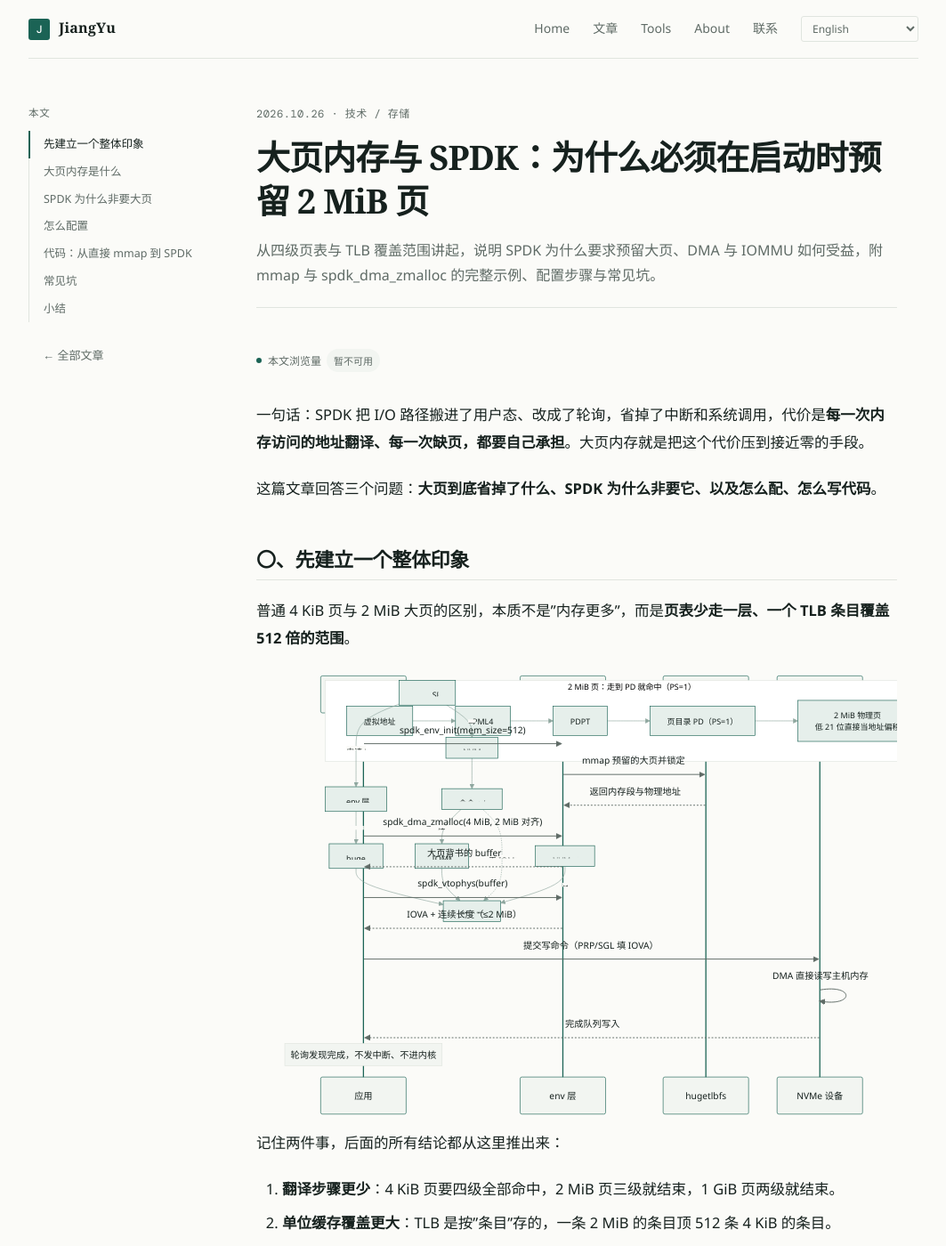
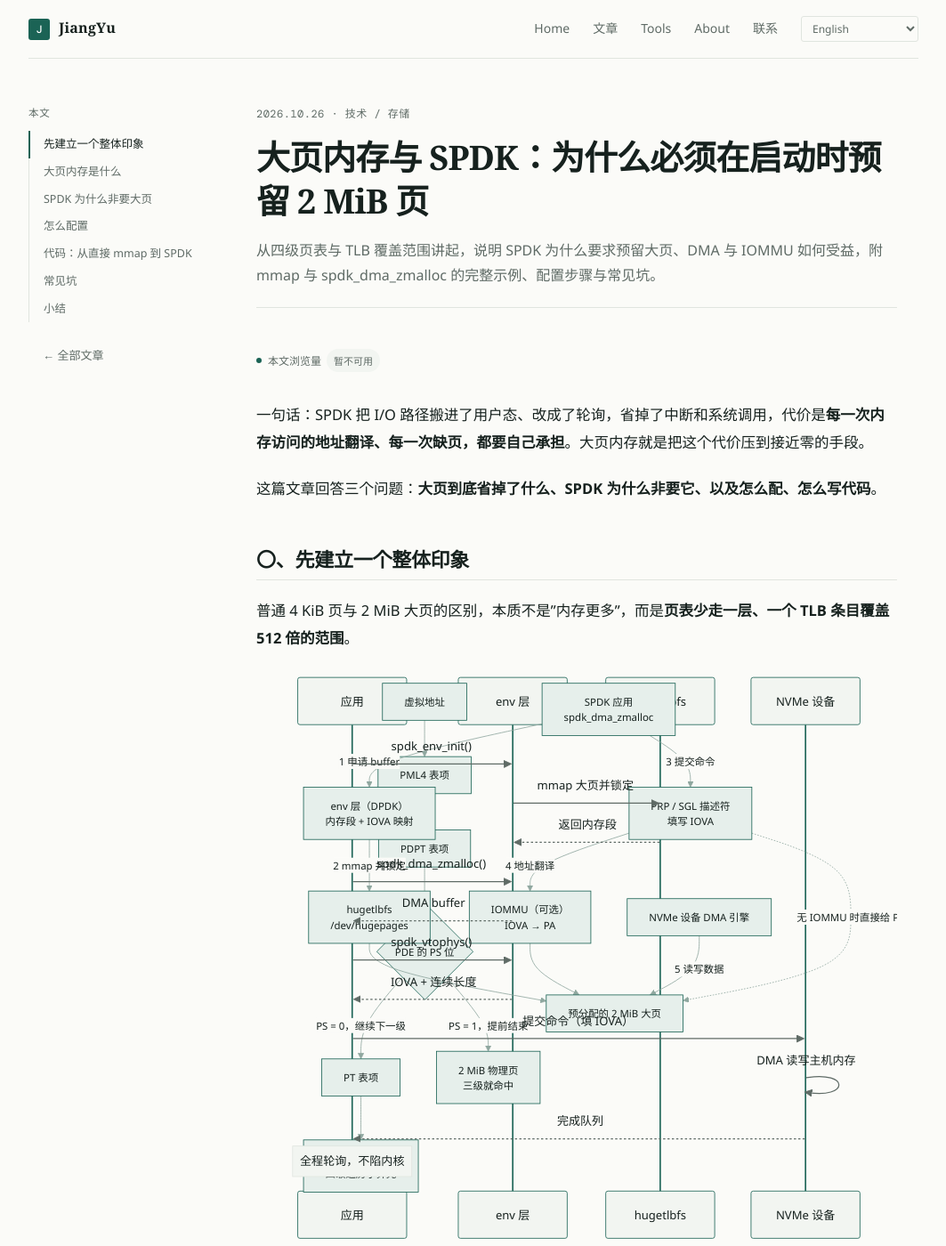
Before and after one commit to lnsyyj/lnsyyj.github.io, a Jekyll site: the page built from _posts/2026-10-26-hugepage-spdk.md, in a window 1280 px wide and 1400 px high. Shown: the whole window at 89% size, without its empty margins (108-1171 px from the left). Built offline with Jekyll 4.4.1, drawn with Linux system fonts in a browser that asks for light colours.

Commit message:
fix: 三张图改为窄版结构，避免被压缩成不可读的细条

````diff
--- a/_posts/2026-10-26-hugepage-spdk.md
+++ b/_posts/2026-10-26-hugepage-spdk.md
@@ -17,19 +17,12 @@
 
 ```mermaid
 flowchart TB
-    subgraph SMALL["4 KiB 页：四级都得走完"]
-        A1["虚拟地址"] --> A2["PML4"]
-        A2 --> A3["PDPT"]
-        A3 --> A4["页目录 PD"]
-        A4 --> A5["页表 PT"]
-        A5 --> A6["4 KiB 物理页"]
-    end
-    subgraph BIG["2 MiB 页：走到 PD 就命中（PS=1）"]
-        B1["虚拟地址"] --> B2["PML4"]
-        B2 --> B3["PDPT"]
-        B3 --> B4["页目录 PD（PS=1）"]
-        B4 --> B5["2 MiB 物理页<br/>低 21 位直接当地址偏移"]
-    end
+    VA["虚拟地址"] --> P["PML4 表项"]
+    P --> Q["PDPT 表项"]
+    Q --> R{"PDE 的 PS 位"}
+    R -->|"PS = 0，继续下一级"| S["PT 表项"]
+    S --> T["4 KiB 物理页<br/>四级遍历才算完"]
+    R -->|"PS = 1，提前结束"| U["2 MiB 物理页<br/>三级就命中"]
 ```
 
 记住两件事，后面的所有结论都从这里推出来：
@@ -144,23 +137,21 @@
 ```mermaid
 flowchart TB
     APP["SPDK 应用<br/>spdk_dma_zmalloc"]
-    ENV["env 层（基于 DPDK）<br/>管理内存段与 IOVA 映射"]
-    HUGETLB["hugetlbfs 挂载点<br/>/dev/hugepages"]
+    ENV["env 层（DPDK）<br/>内存段 + IOVA 映射"]
+    HUG["hugetlbfs<br/>/dev/hugepages"]
     MEM["预分配的 2 MiB 大页"]
-    RING["NVMe 提交队列"]
-    DESC["命令 + PRP/SGL 描述符"]
+    DESC["PRP / SGL 描述符<br/>填写 IOVA"]
     IOMMU["IOMMU（可选）<br/>IOVA → PA"]
     DEV["NVMe 设备 DMA 引擎"]
 
-    APP -->|"申请 DMA buffer"| ENV
-    ENV -->|"mmap + 锁定"| HUGETLB
-    HUGETLB --> MEM
-    APP -->|"写命令"| RING
-    RING --> DESC
-    DESC -->|"填 IOVA"| IOMMU
+    APP -->|"1 申请 buffer"| ENV
+    ENV -->|"2 mmap 并锁定"| HUG
+    HUG --> MEM
+    APP -->|"3 提交命令"| DESC
+    DESC -->|"4 地址翻译"| IOMMU
     IOMMU --> MEM
-    DESC -.->|"无 IOMMU 时直接用 PA"| MEM
-    DEV -->|"读写"| MEM
+    DEV -->|"5 读写数据"| MEM
+    DESC -.->|"无 IOMMU 时直接给 PA"| MEM
 ```
 
 这张图里有两个"地址"在流动：**CPU 侧看到的是虚拟地址，设备侧看到的是 IOVA/物理地址**。大页同时降低了这两侧的翻译成本，这是它在 SPDK 里不可替代的原因。
@@ -450,17 +441,17 @@
     participant K as hugetlbfs
     participant D as NVMe 设备
 
-    A->>E: spdk_env_init(mem_size=512)
-    E->>K: mmap 预留的大页并锁定
-    K-->>E: 返回内存段与物理地址
-    A->>E: spdk_dma_zmalloc(4 MiB, 2 MiB 对齐)
-    E-->>A: 大页背书的 buffer
-    A->>E: spdk_vtophys(buffer)
-    E-->>A: IOVA + 连续长度（≤2 MiB）
-    A->>D: 提交写命令（PRP/SGL 填 IOVA）
-    D->>D: DMA 直接读写主机内存
-    D-->>A: 完成队列写入
-    Note over A: 轮询发现完成，不发中断、不进内核
+    A->>E: spdk_env_init()
+    E->>K: mmap 大页并锁定
+    K-->>E: 返回内存段
+    A->>E: spdk_dma_zmalloc()
+    E-->>A: DMA buffer
+    A->>E: spdk_vtophys()
+    E-->>A: IOVA + 连续长度
+    A->>D: 提交命令（填 IOVA）
+    D->>D: DMA 读写主机内存
+    D-->>A: 完成队列
+    Note over A: 全程轮询，不陷内核
 ```
 
 注意最后那条 Note：**整条路径上没有任何一次系统调用**。这是 SPDK 能压到微秒级延迟的根本原因，也是它必须在大页上运行的根本原因。
````
